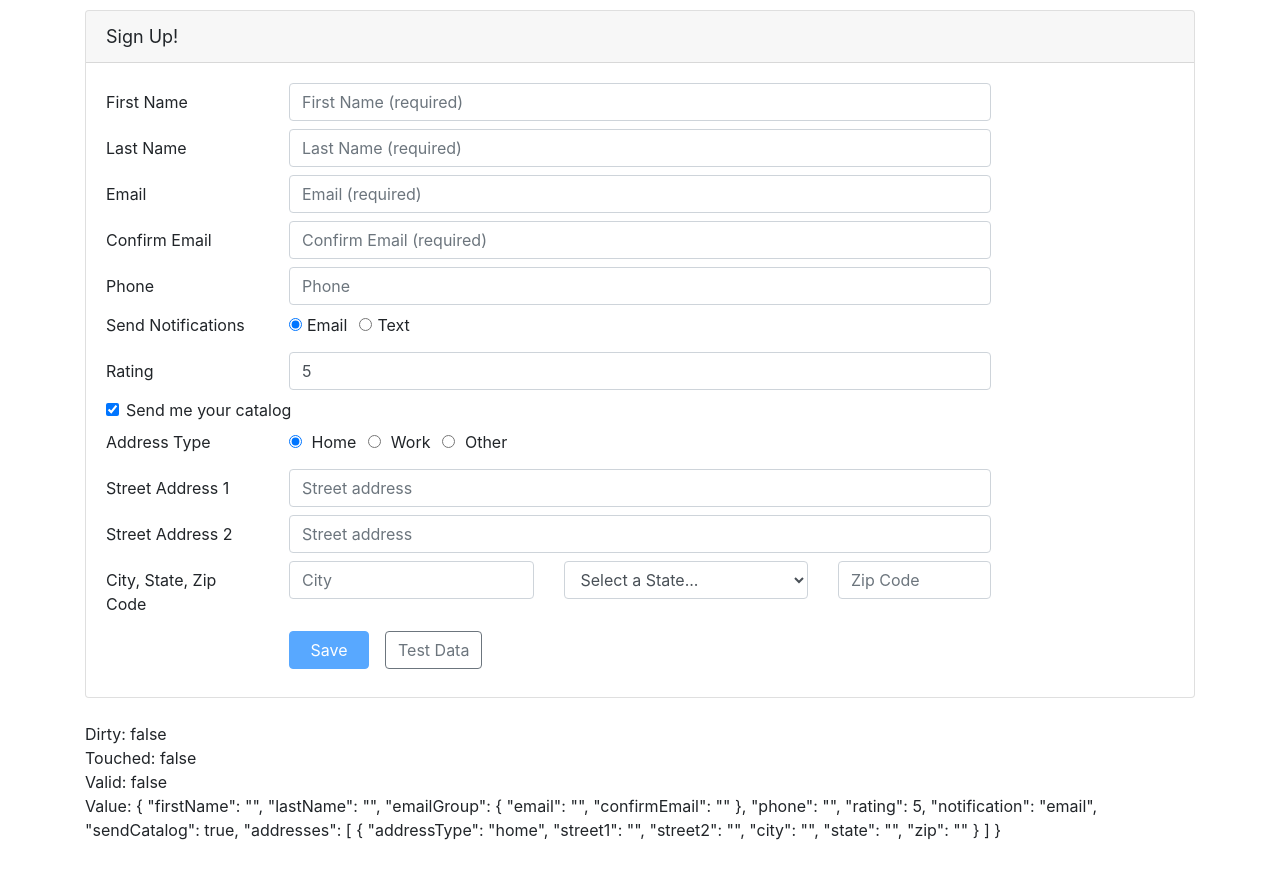
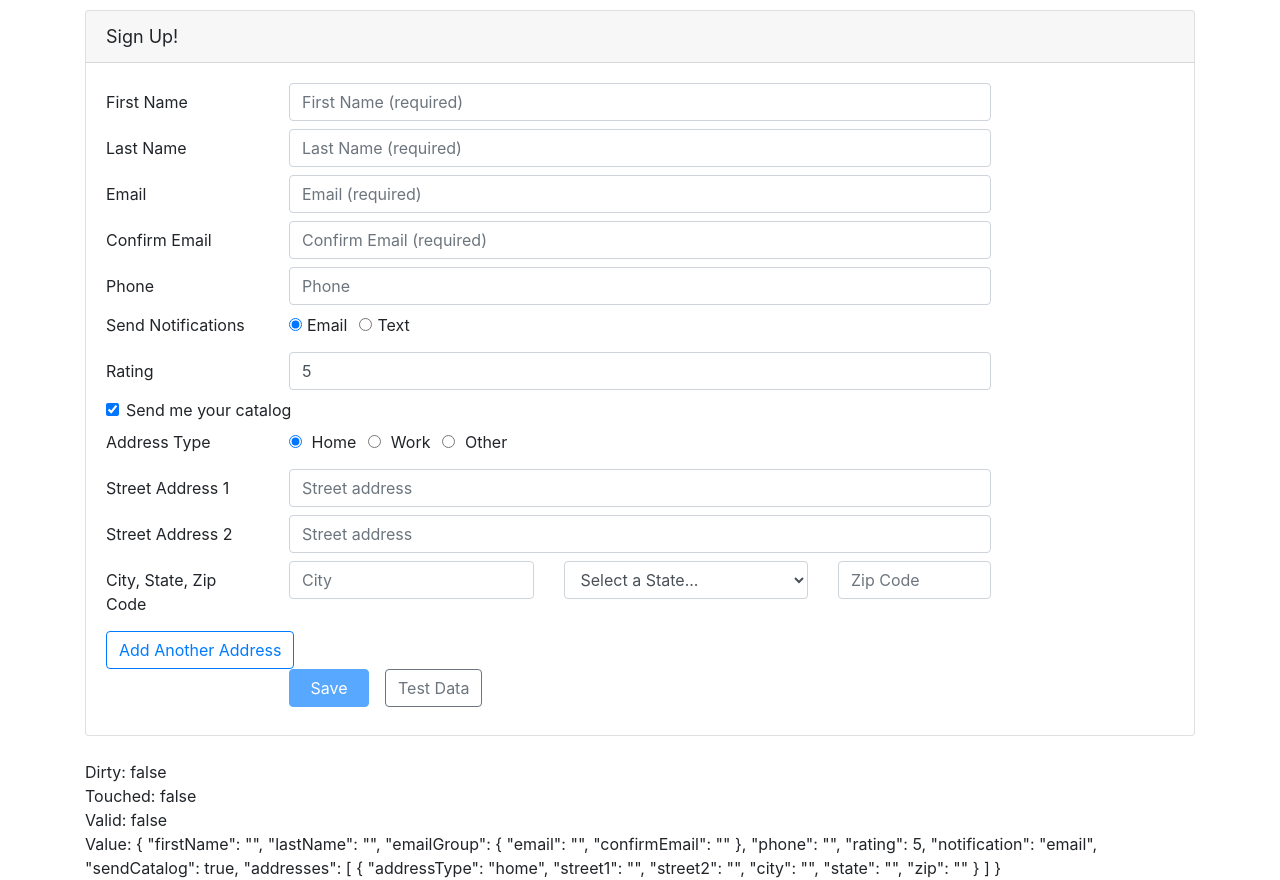
Before and after one commit to thiagodevx/angular-reactive-forms, an Angular app: page / in a window 1280 px wide. Before the commit the page ends 842 px from the top, so only its background shows below. Built offline with nearby package versions, Linux system fonts and the light colour scheme.

Commit message:
duplicating address block easily with formArrays

```diff
--- a/src/app/customers/customer.component.html
+++ b/src/app/customers/customer.component.html
@@ -251,6 +251,9 @@
             </div>
           </div>
         </div>
+        <button class="btn btn-outline-primary" (click)="addAddress()" type="button" [disabled]="!addresses.valid">
+          Add Another Address
+        </button>
       </div>
 
       <div class="form-group row mb-2">
```
